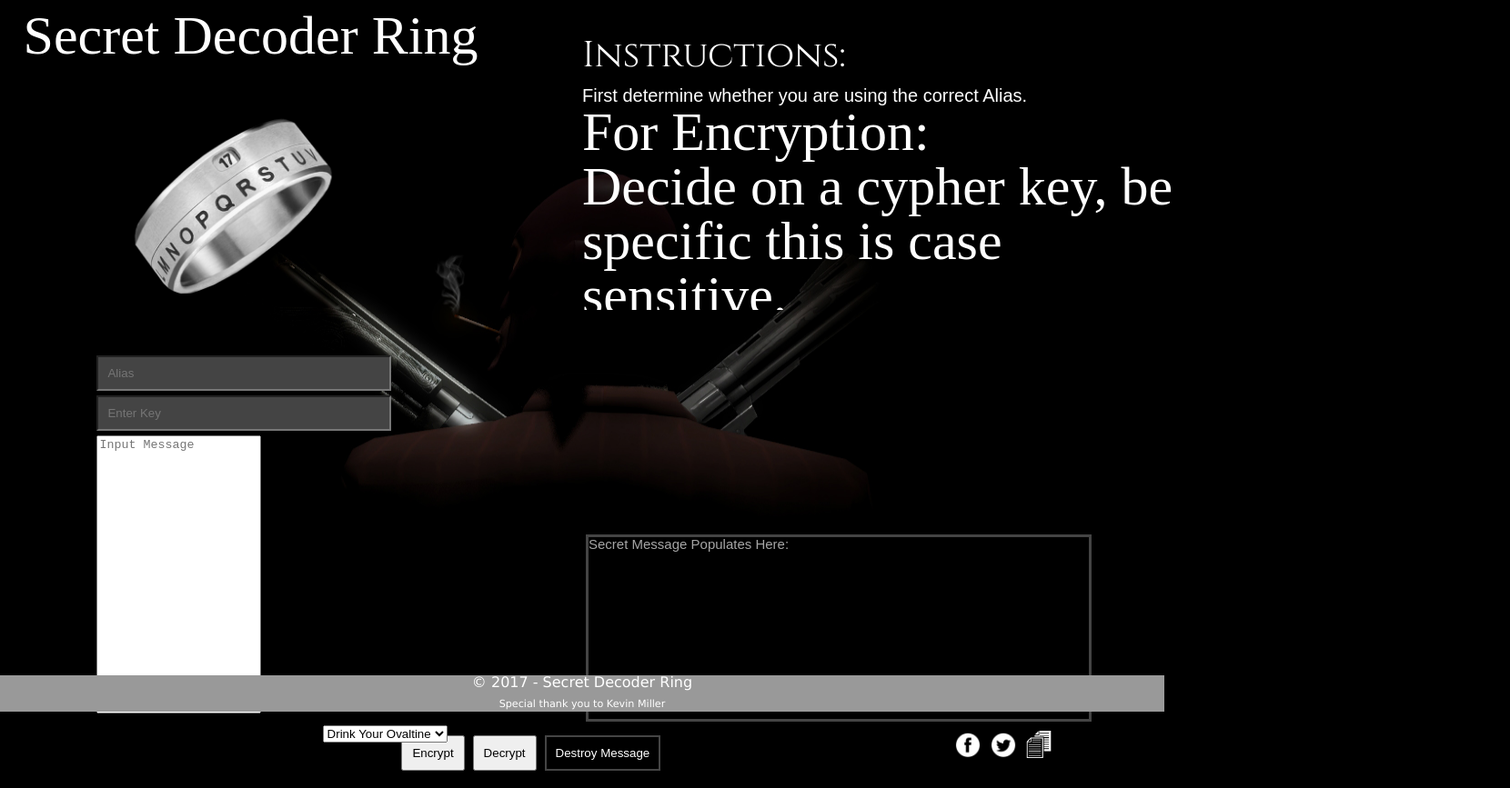
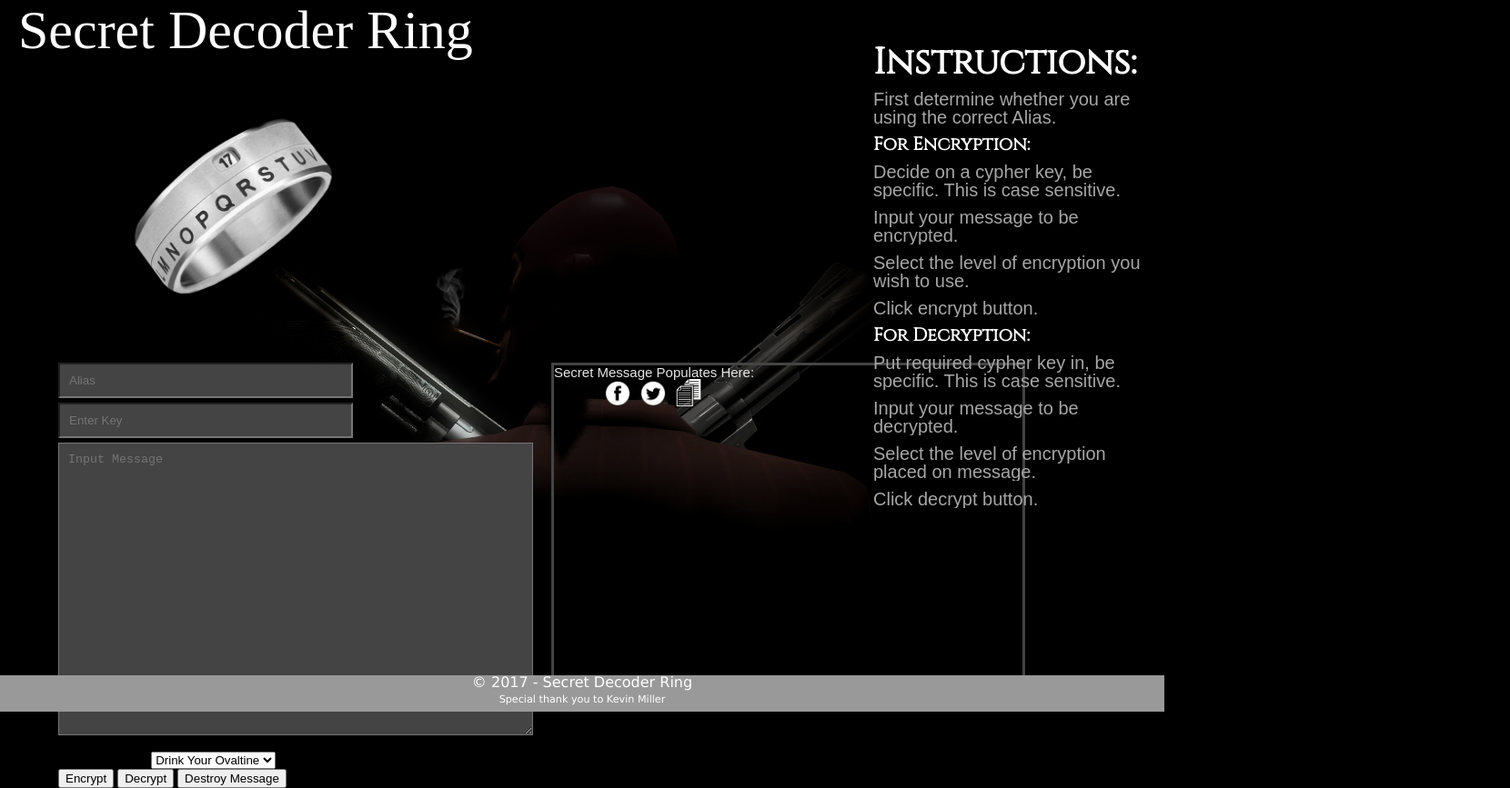
Before and after one commit to daniellogerstedt/201-project, a plain HTML site: page index.html in a window 1280 px wide. Shown: the part 17-884 px from the top of the page at 91% size, 1660 px wide, since content can reach past the window. Drawn offline with Linux system fonts and the light colour scheme; a web font is replaced by a local one.

Commit message:
Reworking CSS using floats

```diff
--- a/index.html
+++ b/index.html
@@ -19,18 +19,19 @@
     </header>
 
     <main>
-      <section id="about">
+      <section id="instructions">
         <h2>Instructions:</h2>
         <p>First determine whether you are using the correct Alias.</p>
         <h3>For Encryption:</h3>
         <ol id="encrypt_instructions">
-          <li>Decide on a cypher key, be specific this is case sensitive.</li>
+          <li>Decide on a cypher key, be specific. This is case sensitive.</li>
           <li>Input your message to be encrypted.</li>
           <li>Select the level of encryption you wish to use.</li>
           <li>Click encrypt button.</li>
         </ol>
+        <h3>For Decryption:</h3>
         <ol id="decrypt_instructions">
-          <li>Put required cypher key in, be specific this is case sensitive.</li>
+          <li>Put required cypher key in, be specific. This is case sensitive.</li>
           <li>Input your message to be decrypted.</li>
           <li>Select the level of encryption placed on message.</li>
           <li>Click decrypt button.</li>
@@ -38,8 +39,8 @@
       </section>
 
       <div id="form">
-        <form id="message" class="message_fields">
-
+        <form>
+          <section id="message">
             <fieldset>
               <label for="name"></label>
               <input type="text" name="name" placeholder="Alias" required>
@@ -53,7 +54,8 @@
               <textarea id="large_box" type="text" name="input" rows="20" placeholder="Input Message" required></textarea>
             </fieldset>
 
-          <label for="Security Level">Security Level:</label>
+            <label id="security" for="Security Level">Security Level:</label>
+
             <select id="difficulty" name="difficulty">
               <option value="value1">Drink Your Ovaltine</option>
               <option value="value2">Boris &amp; Natasha</option>
@@ -61,17 +63,15 @@
               <option value="value3">NSA Grade</option>
             </select>
 
-          <section id="btns">
+            <div id="btns">
               <button id="encrypt">Encrypt</button>
               <button id="decrypt">Decrypt</button>
-            <button id="clearbtn" type="submit">Destroy Message</button>
+              <button id="clearbtn">Destroy Message</button>
+            </div>
           </section>
 
-        </form>
-      </div>
-
-      <div id="decrypt">
-        <p id="read_only_message" class="message_fields">Secret Message Populates Here:</p>
+          <section id="message-output">
+              <p>Secret Message Populates Here:</p>
 
             <nav id="social_links">
               <ul>
@@ -90,6 +90,8 @@
                 </li>
               </ul>
             </nav>
+          </section>
+        </form>
       </div>
 
     </main>
--- a/styles/style.css
+++ b/styles/style.css
@@ -26,6 +26,7 @@ h1 {
 
 h1 {
   position: absolute;
+  margin-left: 20px;
   left: -1000px;
   height: 200px;
   -webkit-animation: slide 350ms forwards;
@@ -41,7 +42,7 @@ h1 {
 @keyframes slide {
   100% { left: 0; }
 }
-
+/* End of Header */
 /* Main Logo */
 #logo img {
   margin-top: 80px;
@@ -51,43 +52,21 @@ h1 {
 /* End of Main Logo */
 /* End Header */
 
-/* Main */
-/* About */
-h1 {
-  margin-top: 2%;
+/* instructions */
+#instructions ol li {
   position: relative;
   overflow: hidden;
-  font-family: 'Libre Barcode 39 Text';
-  font-size: 60px;
-  color: #FFF;
-  width: 800px;
-  height: 370px;
+  font-family: Arial;
+  font-size: 20px;
+  color: #a6a6a6;
+  width: 300px;
+  margin-bottom: 10px;
 }
 
-h1 {
-    position: absolute;
-    left: -1000px;
-    margin-left: 2%;
-    height: 200px;
-    -webkit-animation: slide 350ms forwards;
-    -webkit-animation-delay: 1s;
-    animation: slide 350ms forwards;
-    animation-delay: 1s;
-}
-
-#about {
-  position: relative;
-  overflow: hidden;
-  font-family: 'Libre Barcode 39 Text';
-  font-size: 60px;
-  color: #FFF;
-  width: 500px;
-}
-
-#about {
+#instructions {
   position: absolute;
   left: -2000px;
-    margin-left: 5%;
+  margin-left: 20px;
   height: 200px;
   -webkit-animation: slide 350ms forwards;
   -webkit-animation-delay: 1s;
@@ -95,36 +74,43 @@ h1 {
   animation-delay: 1.5s;
 }
 
-#about {
+#instructions {
   margin-top: -350px;
-  margin-left: 50%;
+  margin-left: 75%;
   width: 700px;
   height: 300px;
 }
 
-#about h2 {
+#instructions h2 {
   font-family: Cinzel;
+  font-weight: bold;
   font-size: 40px;
   color: white;
-  margin-bottom: 2%;
+  margin-bottom: 10px;
 }
 
-#about p {
+#instructions h3 {
+  font-family: Cinzel;
+  font-weight: bold;
+  font-size: 20px;
+  color: white;
+  margin-bottom: 10px;
+}
+
+#instructions p {
   font-family: arial;
   font-size: 20px;
-  color: white;
+  color: #a6a6a6;
+  width: 300px;
+  margin-bottom: 10px;
 }
-/* End of About */
+/* End of instructions */
 
 /* Form */
-#form {
-  margin-left: -5%;
-  margin-top: -5%;
-}
-
-#message {
-    margin-top: 50px;
-    margin-left: 100px;
+/* First Section */
+#form section {
+  float: left;
+  display: inline-block;
 }
 
 #message fieldset input{
@@ -135,73 +121,32 @@ h1 {
   color: white;
 }
 
-#secret_message {
-  margin-left: 100px;
-}
-
-#large_box fieldset textarea {
+textarea {
   background-color: #444;
   padding: 10px;
   width: 500px;
   height: 300px;
   color: white;
+  margin-bottom: 15px;
+  margin-right: 20px;
+}
+/* End of First Section */
+/* Output Message */
+#message-output {
+  border: 3px solid #444;
+  width: 515px;
+  height: 350px;
 }
 
-#btns {
-  margin-top: 5px;
-  margin-left: 330px;
-}
-
-#btns button {
-  margin-left: 5px;
-  padding: 10px;
-}
-
-#encode {
-  background-color: white;
-  font-weight: bold;
-}
-
-#decode {
-  background-color: white;
-  font-weight: bold;
-}
-
-#clearbtn {
-  padding: 10px;
-  background-color: black;
-  border-color: #444;
-  border-style: solid;
-  color: white;
-}
-/* End Form */
-/* Difficulty Selector */
-#difficulty {
-  position: absolute;
-  margin-top: 10px;
-  margin-left: 150px;
-}
-/* End of Difficulty */
-/* Translated Message */
-#decrypt {
-  margin-left: 580px;
-  margin-top: -260px;
-}
-
-#decrypt p {
-  color: #a6a6a6;
+#message-output p {
+  color: #e6e6e6;
   font-family: arial;
   font-size: 15px;
-  width: 550px;
-  height: 200px;
-  margin-bottom: 10px;
-  overflow: auto;
-  border: 3px solid #444;
 }
-/* End of Translated Message */
+/* Output Message */
 /* Navigation */
 #social_links {
-  margin-left: 400px;
+  margin-left: 50px;
 }
 
 #social_links ul li {
@@ -218,6 +163,67 @@ h1 {
   width: 40px;
 }
 
+/*
+#decrypt {
+
+}
+
+#decrypt p {
+  color: #a6a6a6;
+  font-family: arial;
+  font-size: 15px;
+  width: 550px;
+  height: 200px;
+  margin-bottom: 10px;
+  overflow: auto;
+  border: 3px solid #444;
+}
+/* End of Translated Message
+
+
+
+/*
+#security {
+  color:white;
+  font-family: Cinzel;
+  font-size: 20px;
+}
+
+/* Difficulty Selector
+#difficulty {
+  position: absolute;
+  margin-top: -7px;
+  margin-left: 5px;
+  padding: 10px;
+}
+/* End of Difficulty
+
+#btns {
+  margin-top: -25px;
+  margin-left: 360px;
+}
+
+#btns button {
+  margin-left: 5px;
+  padding: 10px;
+  background-color: white;
+  font-weight: bold;
+}
+
+#clearbtn {
+
+  padding: 10px;
+  background-color: black;
+  border-color: #444;
+  border-style: solid;
+  color: white;
+}
+/* End Form
+
+main {
+  margin-bottom: 40px;
+}
+
 footer {
   height: 100px;
 }
@@ -231,3 +237,4 @@ footer p {
   color: white;
   margin-bottom: 10px;
 }
+*/
```
Lines whose indentation alone changed are shown as unchanged.
